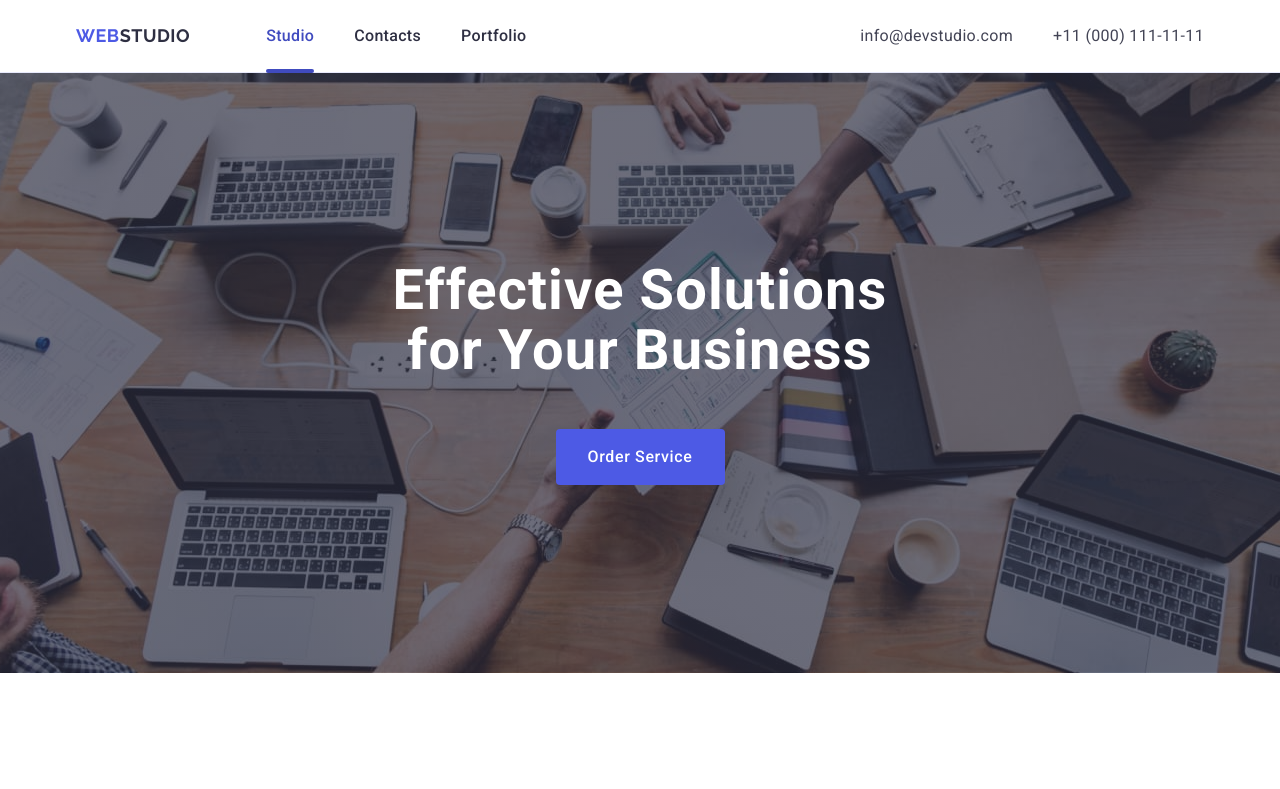
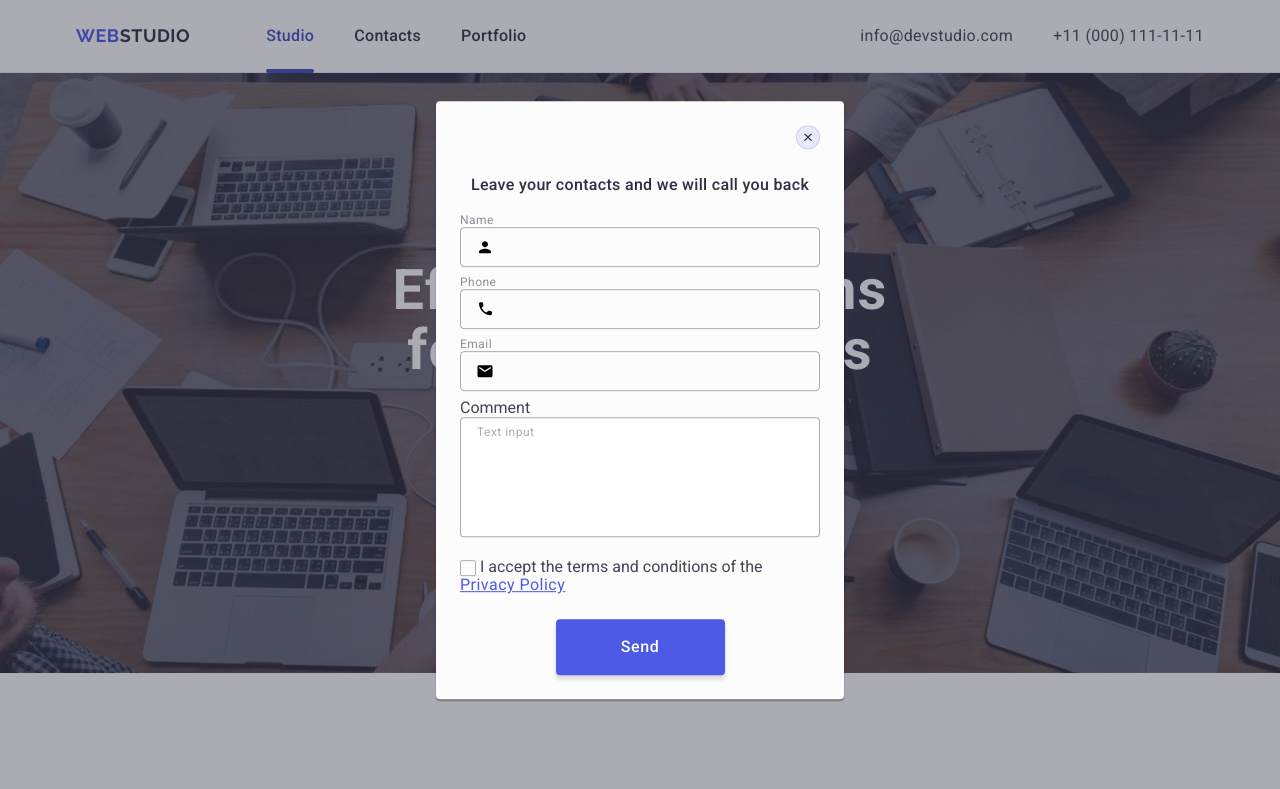
Before and after one commit to VladyslavBihun/goit-markup-hw-05, a plain HTML site: page index.html in a window 1280 px wide. Shown: the top 789 px of the page. Drawn offline with nearby package versions, Linux system fonts and the light colour scheme.

Commit message:
almost done modal

```diff
--- a/css/styles.css
+++ b/css/styles.css
@@ -536,8 +536,6 @@ img {
   fill: currentColor;
 }
 
-/* Subscribe */
-
 .subscribe {
   color: #fff;
   font-weight: 500;
@@ -546,13 +544,16 @@ img {
 
   margin-left: auto;
 }
+
 .subscribe-text {
   margin-bottom: 16px;
 }
+
 .subscribe-form {
   display: flex;
   gap: 24px;
 }
+
 .subscribe-input {
   font-size: 12px;
   line-height: 2;
@@ -628,14 +629,17 @@ img {
   position: fixed;
   top: 0;
   left: 0;
+  width: 100vw;
+  height: 100vh;
+  background-color: rgba(46, 47, 66, 0.4);
+
+  opacity: 250ms cubic-bezier(0.4, 0, 0.2, 1);
+  visibility: 250ms cubic-bezier(0.4, 0, 0.2, 1);
 
   display: flex;
   align-items: center;
   justify-content: center;
 
-  background-color: rgba(46, 47, 66, 0.4);
-  width: 100vw;
-  height: 100vh;
   opacity: 0;
   visibility: hidden;
   pointer-events: none;
@@ -654,11 +658,24 @@ img {
   border-radius: 4px;
   background-color: #fcfcfc;
 
-  padding: 24px;
-  position: relative;
+  padding: 72px 24px 24px;
+  position: absolute;
+  top: 50%;
+  left: 50%;
+
+  transform: translate(-50%, -50%) scale(1);
+
+  box-shadow: 0px 1px 1px rgba(0, 0, 0, 0.14), 0px 1px 3px rgba(0, 0, 0, 0.12),
+    0px 2px 1px rgba(0, 0, 0, 0.2);
+
+  transition: transform 250ms cubic-bezier(0.4, 0, 0.2, 1);
 }
 
 .modal-button-close {
+  position: absolute;
+  top: 24px;
+  right: 24px;
+
   width: 24px;
   height: 24px;
   border-radius: 50% 50%;
@@ -668,23 +685,30 @@ img {
   display: flex;
   align-items: center;
   justify-content: center;
-  margin-left: auto;
   padding: 0;
   margin-bottom: 24px;
+
+  border: 1px solid rgba(0, 0, 0, 0.1);
+  cursor: pointer;
+
+  transition: background-color 250ms cubic-bezier(0.4, 0, 0.2, 1),
+    border 250ms cubic-bezier(0.4, 0, 0.2, 1);
 }
 
 .modal-button-close:hover,
 .modal-button-close:focus {
   background-color: #404bbf;
+  border: none;
+}
+
+.modal-button-close-icon {
+  fill: #2e2f42;
+  transition: fill 250ms cubic-bezier(0.4, 0, 0.2, 1);
 }
 
 .modal-button-close:hover .modal-button-close-icon,
 .modal-button-close:focus .modal-button-close-icon {
   fill: #ffffff;
-}
-
-.modal-button-close-icon {
-  fill: #2e2f42;
 }
 
 .modal-text {
@@ -698,15 +722,17 @@ img {
   margin-bottom: 16px;
 }
 
-.modal-box {
+.modal-form-label {
   color: #8e8f99;
 
   font-size: 12px;
   font-weight: 400;
-  line-height: 1.16;
+  line-height: 1.17;
   letter-spacing: 0.04em;
-  display: flex;
+  display: block;
   flex-direction: column;
+
+  margin-bottom: 4px;
 }
 
 .modal-form-contacts {
@@ -717,18 +743,16 @@ img {
   position: relative;
 }
 .label-input {
-  width: 360px;
+  width: 100%;
   height: 40px;
   border-radius: 4px;
   border: 1px solid rgba(46, 47, 66, 0.4);
-  outline: 0;
+  background-color: transparent;
+  outline: transparent;
 
   padding-left: 38px;
 
-  transition-property: border-color;
-  transition-duration: 250ms;
-  transition-timing-function: cubic-bezier(0.4, 0, 0.2, 1);
-  transition-delay: 0ms;
+  transition: border-color 250ms cubic-bezier(0.4, 0, 0.2, 1);
 }
 
 .label-input:focus {
@@ -740,16 +764,12 @@ img {
 }
 
 .modal-input-icon {
-  stroke: #2e2f42;
   position: absolute;
   top: 50%;
   left: 16px;
   transform: translateY(-50%);
 
-  transition-property: fill;
-  transition-duration: 250ms;
-  transition-timing-function: cubic-bezier(0.4, 0, 0.2, 1);
-  transition-delay: 0ms;
+  transition: fill 250ms cubic-bezier(0.4, 0, 0.2, 1);
 }
 
 .label-comment {
--- a/index.html
+++ b/index.html
@@ -493,7 +493,7 @@
 
     <!-- Backdrop -->
 
-    <div class="backdrop">
+    <div class="backdrop is-open">
       <div class="modal">
         <button
           class="modal-button-close"
@@ -506,7 +506,6 @@
 
         <p class="modal-text">Leave your contacts and we will call you back</p>
 
-        <div class="modal-box">
         <form class="moodal-form" name="form_contacts">
           <div class="modal-form-contacts">
             <label class="modal-form-label" for="user-name">
@@ -516,8 +515,8 @@
                   class="label-input"
                   id="user-name"
                   type="text"
-                    name="user_name" />
-                  <svg class="modal-input-icon" width="18" height="18">
+                  name="user-name" />
+                <svg class="modal-input-icon" width="18" height="24">
                   <use href="./images/icons.svg#icon-person"></use>
                 </svg>
               </div>
@@ -532,8 +531,8 @@
                   class="label-input"
                   id="user-phone"
                   type="tel"
-                    name="user_phone" />
-                  <svg class="modal-input-icon" width="18" height="18">
+                  name="user-phone" />
+                <svg class="modal-input-icon" width="18" height="24">
                   <use href="./images/icons.svg#icon-phone"></use>
                 </svg>
               </div>
@@ -541,15 +540,15 @@
           </div>
 
           <div class="modal-form-contacts">
-              <label class="modal-form-label" for="user_email">
+            <label class="modal-form-label" for="user-email">
               Email
               <div class="label-field">
                 <input
                   class="label-input"
-                    id="user_email"
+                  id="user-email"
                   type="email"
-                    name="user_email" />
-                  <svg class="modal-input-icon" width="18" height="18">
+                  name="user-email" />
+                <svg class="modal-input-icon" width="18" height="24">
                   <use href="./images/icons.svg#icon-email"></use>
                 </svg>
               </div>
@@ -583,6 +582,5 @@
         </form>
       </div>
     </div>
-    </div>
   </body>
 </html>
```
Lines whose indentation alone changed are shown as unchanged.
